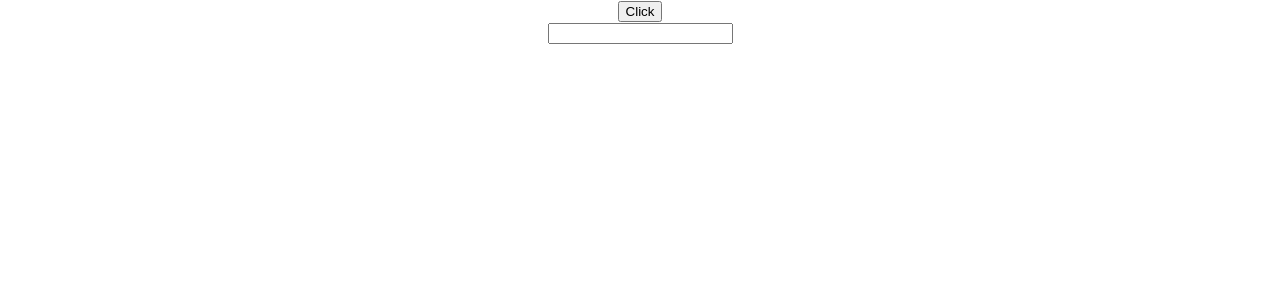
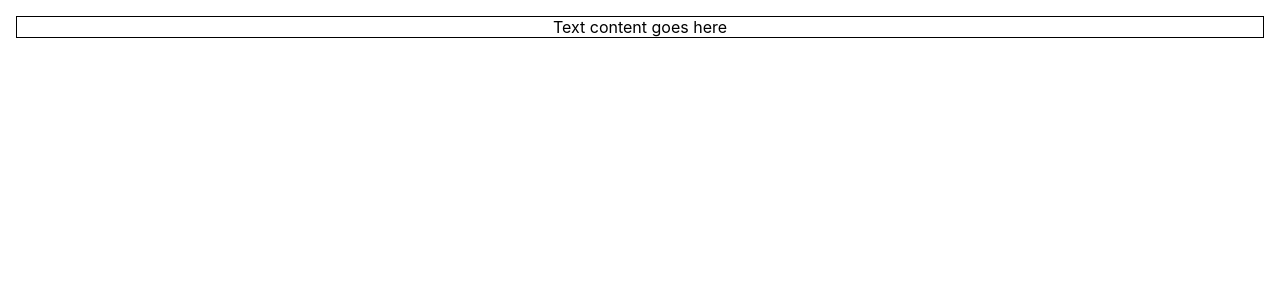
Before and after one commit to shreeyansh-29/typescript, a React (Create React App) app in the folder react-typescript-demo/: page / in a window 1280 px wide. Shown: the top 300 px of the page. Built offline with nearby package versions, Linux system fonts and the light colour scheme.

Commit message:
style props

```diff
--- a/react-typescript-demo/src/App.tsx
+++ b/react-typescript-demo/src/App.tsx
@@ -1,5 +1,6 @@
 import "./App.css";
 import Button from "./components/Button";
+import Container from "./components/Container";
 import Greet from "./components/Greet";
 import Heading from "./components/Heading";
 import Input from "./components/Input";
@@ -39,12 +40,13 @@
       <Oscar>
         <Heading>Oscar goes to Dicaprio!</Heading>
       </Oscar> */}
-      <Button
+      {/* <Button
         handleClick={(event, id) => {
           console.log("Button Clicked", event, id);
         }}
       />
-      <Input value="" handleChange={(event) => console.log(event)} />
+      <Input value="" handleChange={(event) => console.log(event)} /> */}
+      <Container styles={{ border: "1px solid black", margin: "1rem" }} />
     </div>
   );
 }
--- /dev/null
+++ b/react-typescript-demo/src/components/Container.tsx
@@ -0,0 +1,13 @@
+type Iprops = {
+    styles: React.CSSProperties
+}
+
+const Container = (props: Iprops) => {
+  return (
+    <div style={props.styles}>
+      Text content goes here
+    </div>
+  )
+}
+
+export default Container
```
